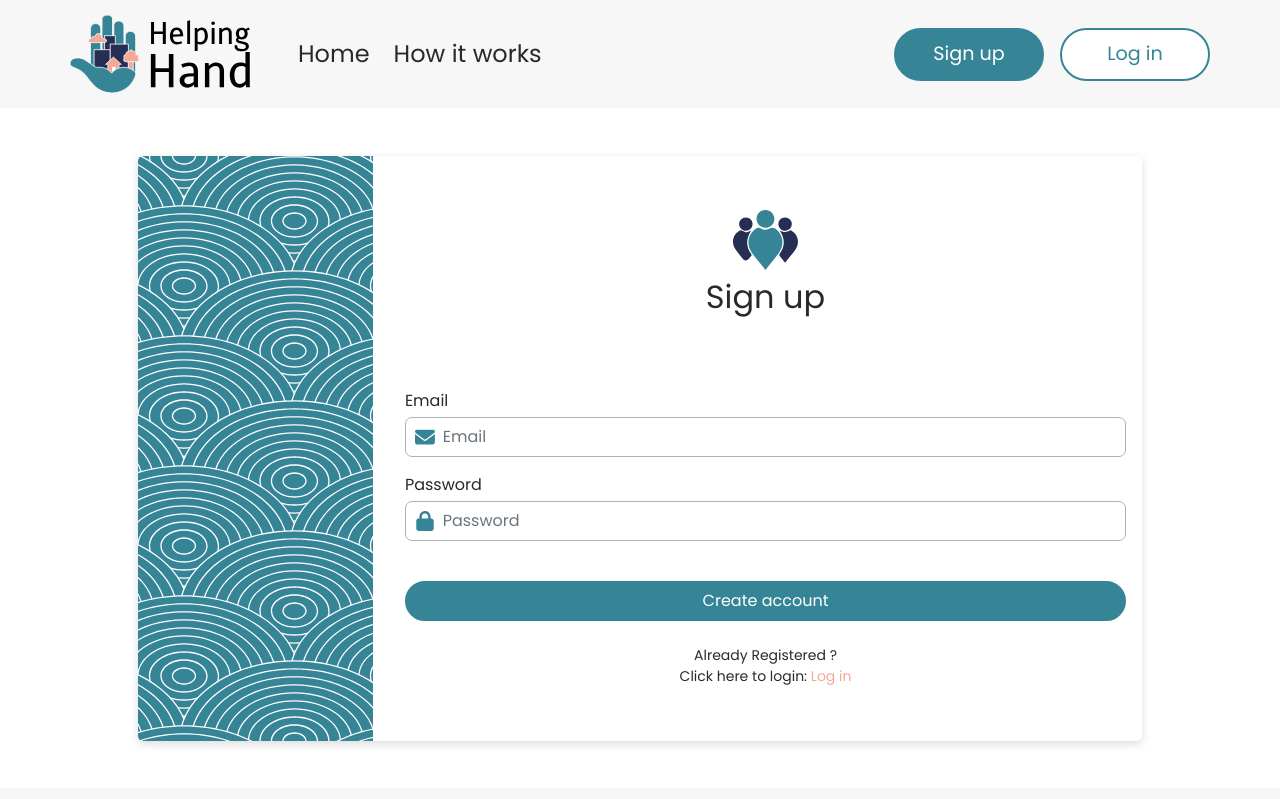
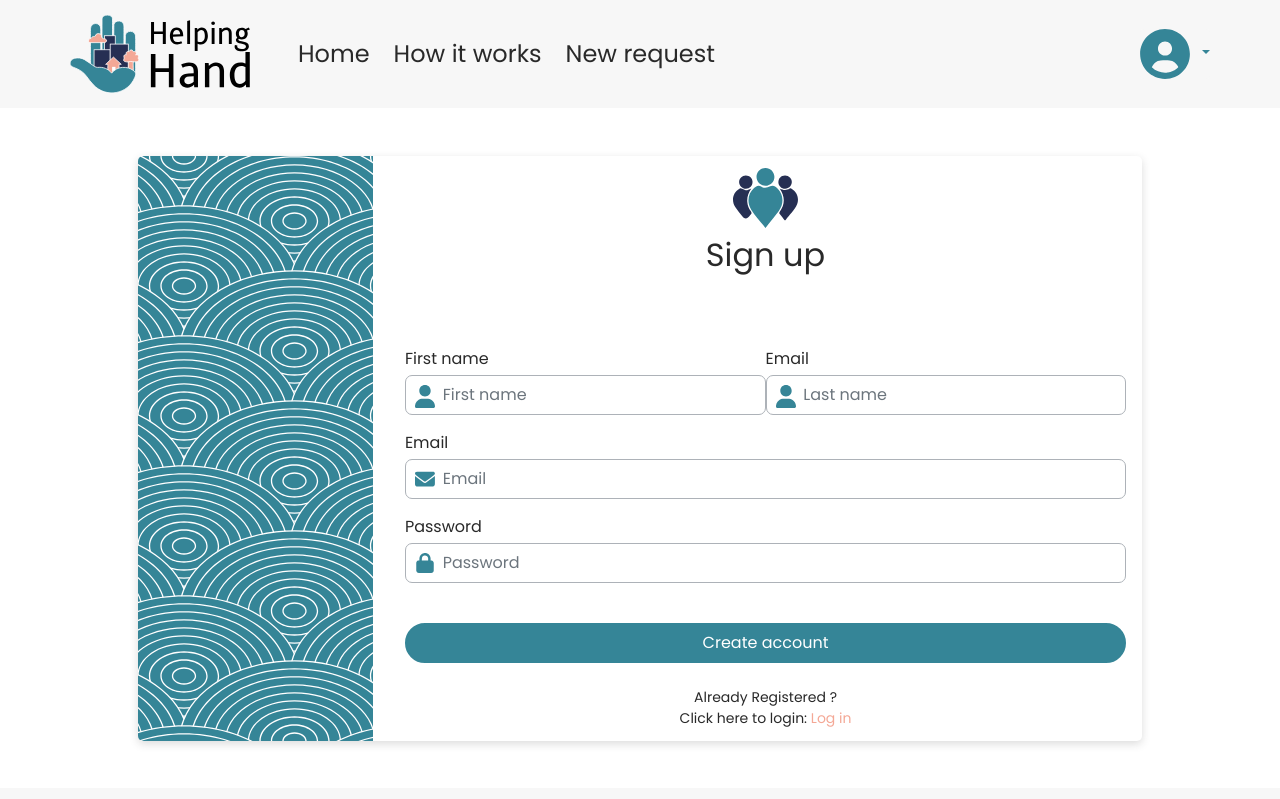
Before and after one commit to MathieuParadis/helping-hand, a React (Create React App) app: page /signup in a window 1280 px wide. Shown: the top 799 px of the page. Built offline with nearby package versions, Linux system fonts and the light colour scheme.

Commit message:
edited signup page

```diff
--- a/src/components/Navigation.jsx
+++ b/src/components/Navigation.jsx
@@ -10,7 +10,7 @@ import HamburgerMenu from './HamburgerMenu';
 
 // ASSETS IMPORTS
 import logo from '../assets/logos/helping_hand_logo_with_text.svg';
-import profile_logo from '../assets/logos/profile_logo.svg';
+import profile_round_logo from '../assets/logos/profile_round_logo.svg';
 import logout_logo from '../assets/logos/logout_logo.svg';
 
 
@@ -34,7 +34,7 @@ const Navigation = () => {
     alert("logging out");
   }
 
-  let loggedIn = false;
+  let loggedIn = true;
 
   return (
     <>
@@ -69,7 +69,7 @@ const Navigation = () => {
               <DropdownButton
                 className="d-none d-lg-flex"
                 title={
-                  <img src={profile_logo} alt="logout logo" className="profile-logo pointer me-2" />
+                  <img src={profile_round_logo} alt="logout logo" className="profile-logo pointer me-2" />
                 }>
                 <Dropdown.Item>
                   <NavLink exact="true" to="/my-profile" className="text-black">My profile</NavLink>
--- a/src/pages/Auth/Signin.jsx
+++ b/src/pages/Auth/Signin.jsx
@@ -25,7 +25,7 @@ const Signin = () => {
             <h2 className="text-center pb-4 mb-5">Welcome back!</h2>
             <div className="form-container">
               <form onSubmit={LoginPostRequest}>
-              <div class="input mb-3">
+                <div class="input mb-3">
                   <label htmlFor="email" className="mb-1">Email</label>
                   <input type="email" className="form-control" id="email" aria-describedby="email input field" placeholder="Email" required />
                   <img src={mail_icon} alt="mail_icon" className="mail-icon" />
--- a/src/pages/Auth/Signup.jsx
+++ b/src/pages/Auth/Signup.jsx
@@ -5,6 +5,7 @@ import { NavLink } from 'react-router-dom';
 // ASSETS IMPORTS
 import signup_pattern from '../../assets/images/signup_pattern.svg';
 import auth_logo from '../../assets/logos/auth_logo.svg';
+import profile_icon from '../../assets/logos/profile_logo.svg';
 import mail_icon from '../../assets/logos/mail_logo.svg';
 import lock_icon from '../../assets/logos/lock_logo.svg';
 
@@ -25,7 +26,19 @@ const Signup = () => {
             <h2 className="text-center pb-4 mb-5">Sign up</h2>
             <div className="form-container">
               <form onSubmit={SignupPostRequest}>
-              <div class="input mb-3">
+                <div className="d-flex mb-0 mb-md-3">
+                  <div class="input mb-3 mb-md-0">
+                    <label htmlFor="first_name" className="mb-1">First name</label>
+                    <input type="text" className="form-control" id="first-name" aria-describedby="first_name input field" placeholder="First name" required />
+                    <img src={profile_icon} alt="profile_icon" className="profile-icon" />
+                  </div>
+                  <div class="input mb-3 mb-md-0">
+                    <label htmlFor="last_name" className="mb-1">Email</label>
+                    <input type="text" className="form-control" id="last-name" aria-describedby="last_name input field" placeholder="Last name" required />
+                    <img src={profile_icon} alt="profile_icon" className="profile-icon" />
+                  </div>
+                </div>
+                <div class="input mb-3">
                   <label htmlFor="email" className="mb-1">Email</label>
                   <input type="email" className="form-control" id="email" aria-describedby="email input field" placeholder="Email" required />
                   <img src={mail_icon} alt="mail_icon" className="mail-icon" />
--- a/src/styles/pages/_signup.scss
+++ b/src/styles/pages/_signup.scss
@@ -64,7 +64,7 @@
             }
           }
 
-          .mail-icon, .lock-icon {
+          .profile-icon, .mail-icon, .lock-icon {
             position: absolute;
             left: 10px;
             top: 38px;
```
Also changed, not shown: src/assets/logos/profile_logo.svg, src/assets/logos/profile_round_logo.svg (added).
